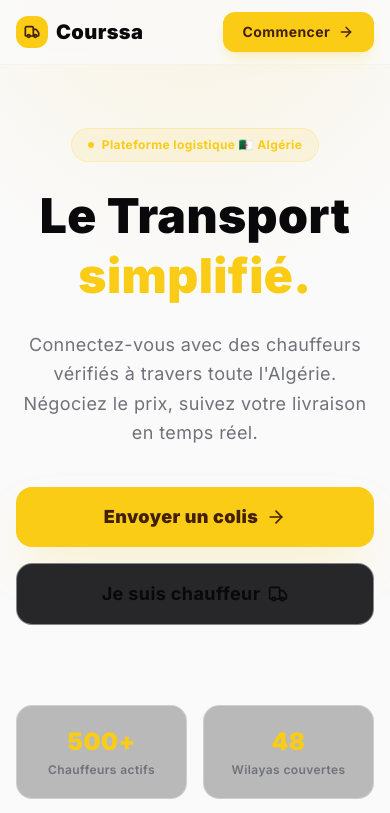
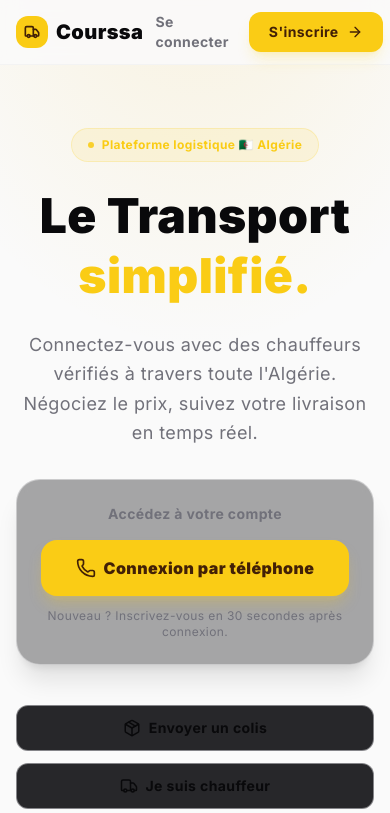
Before and after one commit to azizzianiz88-ai/courssa, a Next.js app: page / in a window 390 px wide. Shown: the top 813 px of the page. Built offline with nearby package versions, Linux system fonts and the light colour scheme.

Commit message:
fix: admin mobile layout + stats fallback + prominent login on landing page

```diff
--- a/src/app/admin/page.tsx
+++ b/src/app/admin/page.tsx
@@ -71,8 +71,16 @@ export default function AdminDashboard() {
   const fetchStats = async () => {
     try {
       const res = await fetch("/api/admin/stats");
-      if (res.ok) setStats(await res.json());
-    } catch(e) {}
+      if (res.ok) {
+        setStats(await res.json());
+      } else {
+        // Show empty stats instead of loading forever
+        setStats({ orders: { total: 0, pending: 0, active: 0, completed: 0, cancelled: 0 }, users: { total: 0, drivers: 0, clients: 0 }, offers: { total: 0 }, vehicles: { total: 0 } });
+      }
+    } catch(e) {
+      // DB not ready yet — show zeros so UI doesn't hang
+      setStats({ orders: { total: 0, pending: 0, active: 0, completed: 0, cancelled: 0 }, users: { total: 0, drivers: 0, clients: 0 }, offers: { total: 0 }, vehicles: { total: 0 } });
+    }
   };
 
   const fetchOrders = async () => {
@@ -135,9 +143,10 @@ export default function AdminDashboard() {
 
   return (
     <div className="min-h-screen bg-background flex flex-col md:flex-row">
-      {/* ── Sidebar ── */}
-      <aside className="w-full md:w-64 bg-accent/30 border-r border-border/50 p-5 flex flex-col md:h-screen md:sticky top-0 z-50">
-        <Link href="/" className="flex items-center gap-2 mb-8">
+      {/* ── Sidebar / Mobile Top Bar ── */}
+      <aside className="w-full md:w-64 bg-accent/30 border-b md:border-b-0 md:border-r border-border/50 p-4 md:p-5 flex flex-col md:h-screen md:sticky top-0 z-50">
+        <div className="flex items-center justify-between md:justify-start md:flex-col md:items-start mb-4 md:mb-8">
+          <Link href="/" className="flex items-center gap-2">
             <div className="w-8 h-8 bg-primary rounded-xl flex items-center justify-center text-primary-foreground">
               <Truck strokeWidth={2.5} size={16} />
             </div>
@@ -146,13 +155,24 @@ export default function AdminDashboard() {
               <span className="text-[10px] font-bold text-muted-foreground block">ADMIN PANEL</span>
             </div>
           </Link>
+          {/* Mobile logout button */}
+          <button onClick={logout} disabled={isLoggingOut}
+            className="md:hidden flex items-center gap-1.5 text-red-500 font-bold text-xs px-3 py-2 rounded-xl bg-red-500/10">
+            <LogOut size={14} />
+            {isLoggingOut ? '...' : 'Quitter'}
+          </button>
+        </div>
 
-        <nav className="flex md:flex-col gap-1 overflow-x-auto md:overflow-visible flex-1">
+        <nav className="flex md:flex-col gap-1 overflow-x-auto md:overflow-visible flex-1 pb-1 md:pb-0">
           {tabs.map(tab => (
             <button key={tab.id} onClick={() => setActiveTab(tab.id)}
-              className={`flex items-center gap-3 font-semibold px-4 py-3 rounded-xl transition-all text-sm shrink-0 w-full text-left ${activeTab === tab.id ? "bg-primary text-primary-foreground shadow-lg shadow-primary/20" : "text-muted-foreground hover:text-foreground hover:bg-accent/50"}`}>
+              className={`flex items-center gap-2 font-semibold px-3 md:px-4 py-2.5 md:py-3 rounded-xl transition-all text-sm shrink-0 md:w-full text-left ${
+                activeTab === tab.id
+                  ? "bg-primary text-primary-foreground shadow-lg shadow-primary/20"
+                  : "text-muted-foreground hover:text-foreground hover:bg-accent/50 bg-accent/30 md:bg-transparent"
+              }`}>
               {tab.icon}
-              <span className="hidden md:inline">{tab.label}</span>
+              <span className="text-xs md:text-sm">{tab.label}</span>
             </button>
           ))}
         </nav>
--- a/src/app/page.tsx
+++ b/src/app/page.tsx
@@ -3,7 +3,7 @@ import Link from 'next/link';
 import { useEffect, useState } from 'react';
 import { useRouter } from 'next/navigation';
 import { motion } from 'framer-motion';
-import { ArrowRight, Truck, Package, ShieldCheck, Clock, Star, ChevronRight, Users, Zap, MapPin } from 'lucide-react';
+import { ArrowRight, Truck, Package, ShieldCheck, Clock, Star, ChevronRight, Users, Zap, MapPin, Phone } from 'lucide-react';
 
 export default function HomePage() {
   const router = useRouter();
@@ -48,7 +48,7 @@ export default function HomePage() {
   return (
     <div className="min-h-screen bg-background text-foreground overflow-x-hidden">
       {/* Nav */}
-      <nav className="fixed top-0 inset-x-0 z-50 bg-background/80 backdrop-blur border-b border-border/30">
+      <nav className="fixed top-0 inset-x-0 z-50 bg-background/90 backdrop-blur border-b border-border/30">
         <div className="max-w-6xl mx-auto px-4 h-16 flex items-center justify-between">
           <div className="flex items-center gap-2">
             <div className="w-8 h-8 bg-primary rounded-xl flex items-center justify-center">
@@ -56,14 +56,19 @@ export default function HomePage() {
             </div>
             <span className="text-xl font-black">Courssa</span>
           </div>
-          <Link href="/auth" className="bg-primary text-primary-foreground font-bold px-5 py-2.5 rounded-xl text-sm shadow-lg shadow-primary/20 hover:opacity-90 transition-opacity flex items-center gap-2">
-            Commencer <ArrowRight size={16} />
-          </Link>
+          <div className="flex items-center gap-2">
+            <Link href="/auth" className="text-sm font-bold text-muted-foreground hover:text-foreground transition-colors px-3 py-2">
+              Se connecter
+            </Link>
+            <Link href="/auth" className="bg-primary text-primary-foreground font-bold px-5 py-2.5 rounded-xl text-sm shadow-lg shadow-primary/20 hover:opacity-90 transition-opacity flex items-center gap-2">
+              S'inscrire <ArrowRight size={16} />
+            </Link>
+          </div>
         </div>
       </nav>
 
       {/* Hero */}
-      <section className="pt-32 pb-20 px-4 relative">
+      <section className="pt-32 pb-16 px-4 relative">
         <div className="absolute inset-0 bg-[radial-gradient(ellipse_80%_50%_at_50%_-10%,rgba(234,179,8,0.12),transparent)]" />
         <div className="max-w-4xl mx-auto text-center relative">
           <motion.div initial={{ opacity: 0, y: 20 }} animate={{ opacity: 1, y: 0 }}
@@ -79,17 +84,31 @@ export default function HomePage() {
           </motion.h1>
 
           <motion.p initial={{ opacity: 0, y: 20 }} animate={{ opacity: 1, y: 0 }} transition={{ delay: 0.2 }}
-            className="text-lg md:text-xl text-muted-foreground max-w-2xl mx-auto mb-10 leading-relaxed">
-            Connectez-vous avec des chauffeurs vérifiés à travers toute l'Algérie. Négociez le prix, suivez votre livraison en temps réel.
+            className="text-lg md:text-xl text-muted-foreground max-w-2xl mx-auto mb-8 leading-relaxed">
+            Connectez-vous avec des chauffeurs vérifiés à travers toute l'Algérie.
+            Négociez le prix, suivez votre livraison en temps réel.
           </motion.p>
 
+          {/* ── Prominent Login Box ── */}
+          <motion.div initial={{ opacity: 0, y: 20 }} animate={{ opacity: 1, y: 0 }} transition={{ delay: 0.25 }}
+            className="bg-accent/40 backdrop-blur border border-border/60 rounded-3xl p-6 max-w-sm mx-auto mb-10 shadow-xl">
+            <p className="text-sm font-bold text-muted-foreground mb-4">Accédez à votre compte</p>
+            <Link href="/auth"
+              className="w-full bg-primary text-primary-foreground font-black py-4 rounded-2xl flex items-center justify-center gap-2 text-base shadow-lg shadow-primary/25 hover:scale-[1.02] active:scale-95 transition-all">
+              <Phone size={20} /> Connexion par téléphone
+            </Link>
+            <p className="text-xs text-muted-foreground mt-3">
+              Nouveau ? Inscrivez-vous en 30 secondes après connexion.
+            </p>
+          </motion.div>
+
           <motion.div initial={{ opacity: 0, y: 20 }} animate={{ opacity: 1, y: 0 }} transition={{ delay: 0.3 }}
-            className="flex flex-col sm:flex-row gap-4 justify-center">
-            <Link href="/auth" className="bg-primary text-primary-foreground font-black px-8 py-4 rounded-2xl text-lg shadow-2xl shadow-primary/25 hover:scale-105 transition-transform flex items-center justify-center gap-2">
-              Envoyer un colis <ArrowRight size={20} />
+            className="flex flex-col sm:flex-row gap-3 justify-center">
+            <Link href="/auth" className="bg-accent border border-border/50 font-bold px-6 py-3 rounded-xl text-sm hover:bg-accent/80 transition-colors flex items-center justify-center gap-2">
+              <Package size={18} /> Envoyer un colis
             </Link>
-            <Link href="/auth" className="bg-accent border border-border/50 font-bold px-8 py-4 rounded-2xl text-lg hover:bg-accent/80 transition-colors flex items-center justify-center gap-2">
-              Je suis chauffeur <Truck size={20} />
+            <Link href="/auth" className="bg-accent border border-border/50 font-bold px-6 py-3 rounded-xl text-sm hover:bg-accent/80 transition-colors flex items-center justify-center gap-2">
+              <Truck size={18} /> Je suis chauffeur
             </Link>
           </motion.div>
         </div>
```
Lines whose indentation alone changed are shown as unchanged.
